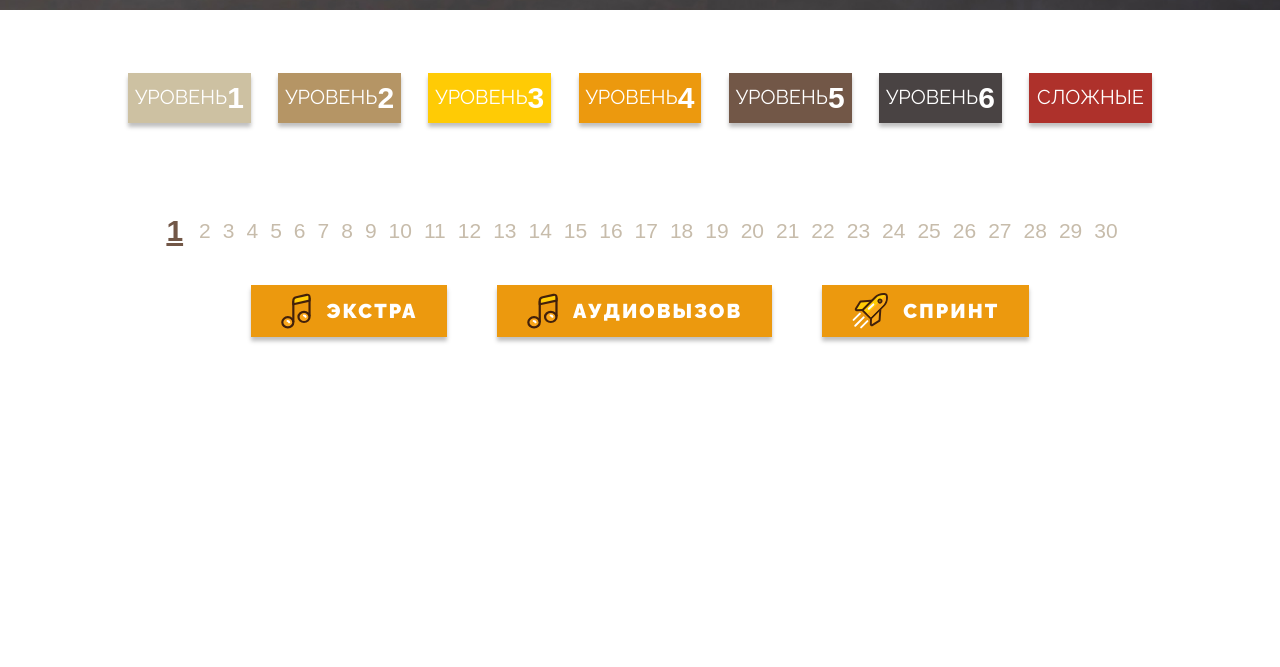
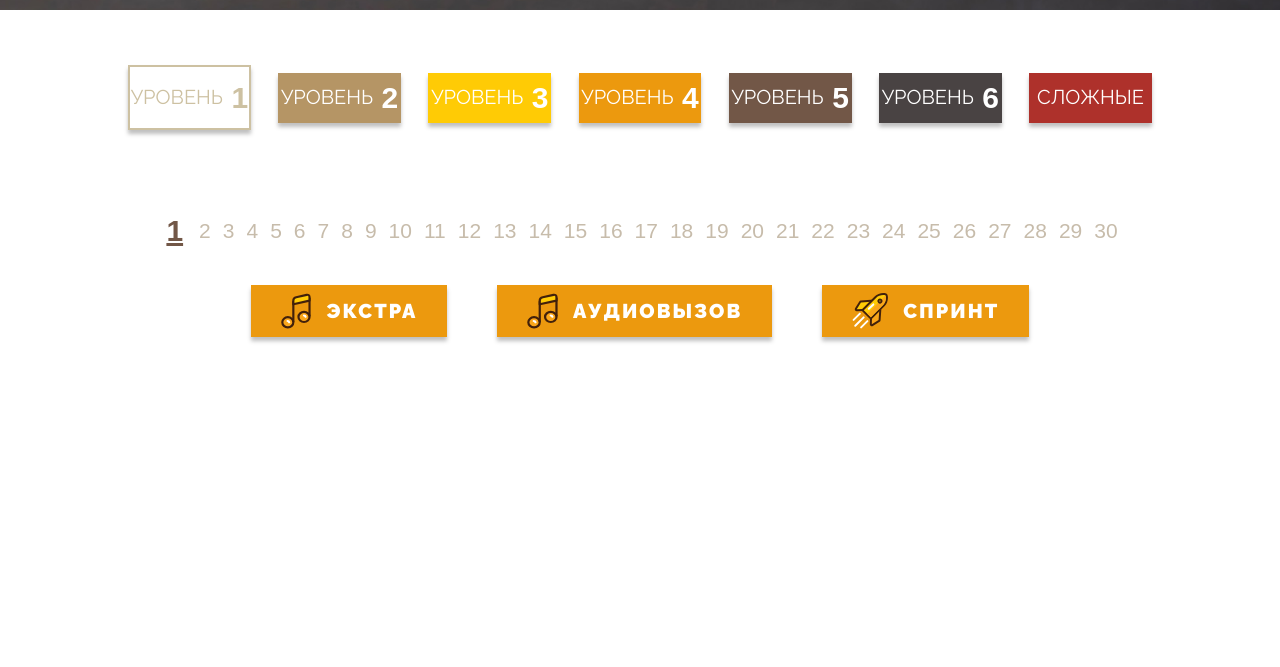
Before and after one commit to kramans1990/rs-lang, a website built with webpack: page src/index.html in a window 1280 px wide. Both pictures are taken after a click on the item "УЧЕБНИК". Shown: the part 70-737 px from the top of the page. Built offline with nearby package versions, Linux system fonts and the light colour scheme; no server answers; a web font is replaced by a local one.

Commit message:
fix: resolve pr comments

```diff
--- a/src/App.ts
+++ b/src/App.ts
@@ -29,7 +29,7 @@ class App {
     App.setController(controller);
   }
 
-  changeActivClass(e: Event) {
+  changeActiveClassForNavItem(e: Event) {
     const menuItems = document.querySelectorAll('.nav-list__item');
     menuItems.forEach((item) => {
       item.classList.remove('active');
@@ -45,7 +45,7 @@ class App {
       this.renderMainPage();
       const mainWrapper = document.querySelector('.main_wrapper') as HTMLDivElement;
       mainWrapper.style.backgroundColor = 'transparent';
-      this.changeActivClass(e);
+      this.changeActiveClassForNavItem(e);
     });
     //   document.querySelector('.words-page-link')?.addEventListener('click', (): void => {
     //     this.page = new WordsPage();
@@ -53,7 +53,7 @@ class App {
     document.querySelector('.book-page-link')?.addEventListener('click', (e): void => {
       const controller: ApplicationContoller = new BookController();
       App.setController(controller);
-      this.changeActivClass(e);
+      this.changeActiveClassForNavItem(e);
     });
     //   document.querySelector('.stat-page')?.addEventListener('click', (): void => {
     //   document.querySelector('.book-page-link')?.addEventListener('click', (): void => {
--- a/src/pages/book-page/book-controller.ts
+++ b/src/pages/book-page/book-controller.ts
@@ -12,7 +12,7 @@ import {
   numberOfLevels,
   renderGroupNumber,
   renderPageNumber,
-  btnDiffText,
+  btnDiffText as btnHardText,
   btnLevelText,
   numberOfPagesInLevel,
   sprintGameName,
@@ -80,12 +80,16 @@ class BookController extends ApplicationContoller {
       btn.classList.add(`level-${i}`);
       btn.dataset.level = `${i}`;
 
+      if (i === this.currentPage) {
+        btn.classList.add('active');
+      }
+
       if (i === numberOfLevels) {
-        btn.innerText = btnDiffText;
+        btn.innerText = btnHardText;
       } else {
         btn.innerHTML = btnLevelText;
         const levelNumber = BookPageView.createElementByParams('span', 'level_number');
-        levelNumber.innerHTML = `${i}`;
+        levelNumber.innerHTML = `&nbsp${i}`;
         btn.append(levelNumber);
       }
       btn.addEventListener('click', (e): void => this.levelBtnHandler(e));
@@ -147,7 +151,6 @@ class BookController extends ApplicationContoller {
   }
 
   async renderPaginationBlock(group: number) {
-    // let pageNumber = 1;
     this.pagination.innerHTML = '';
     for (let i = 1; i <= numberOfPagesInLevel; i += 1) {
       const page = BookPageView.createElementByParams('p', 'pagination-element');
@@ -175,7 +178,7 @@ class BookController extends ApplicationContoller {
     sprintGameLink.classList.add('btn_colored');
     sprintGameLink.innerText = sprintGameName;
     const iconSprint = BookPageView.createElementByParams('img', 'game-icon') as HTMLImageElement;
-    iconSprint.src = iconSprintSrc;
+    iconSprint.setAttribute('src', iconSprintSrc);
     sprintGameLink.prepend(iconSprint);
     const audioGameLink = BookPageView.createElementByParams('div', 'btn') as HTMLDivElement;
     audioGameLink.classList.add('btn_colored');
@@ -184,7 +187,7 @@ class BookController extends ApplicationContoller {
       'img',
       'game-icon',
     ) as HTMLImageElement;
-    iconAudioGame.src = iconAudioGameSrc;
+    iconAudioGame.setAttribute('src', iconAudioGameSrc);
     audioGameLink.prepend(iconAudioGame);
     const extraGameLink = BookPageView.createElementByParams('div', 'btn') as HTMLDivElement;
     extraGameLink.classList.add('btn_colored');
@@ -193,7 +196,8 @@ class BookController extends ApplicationContoller {
       'img',
       'game-icon',
     ) as HTMLImageElement;
-    iconExtraGame.src = iconExtraGameSrc;
+    iconExtraGame.setAttribute('src', iconExtraGameSrc);
+
     extraGameLink.prepend(iconExtraGame);
 
     this.gameButtons.append(extraGameLink, audioGameLink, sprintGameLink);
--- a/src/styles/main.css
+++ b/src/styles/main.css
@@ -34,6 +34,9 @@
 
 html {
   height: 100%;
+  overflow: auto;
+  width: 100vw;
+  overflow-x: hidden;
 }
 
 body {
@@ -87,13 +90,13 @@ header {
   border-bottom: solid 3px var(--color-gray-light);
   cursor: pointer;
   transition: all 0.3s;
+  user-select: none;
 }
 
 .nav-list__item.active {
   color: #c7bcab;
   border-bottom: solid 3px var(--color-main);
-  /* pointer-events: none; */
-  user-select: none;
+  pointer-events: none;
 }
 
 .nav-list__item:hover {
@@ -237,6 +240,7 @@ footer {
   padding: 8px 30px;
   line-height: 3.7rem;
   box-shadow: 0px 4px 4px rgba(0, 0, 0, 0.25);
+  user-select: none;
 }
 
 .game-icon {
```
